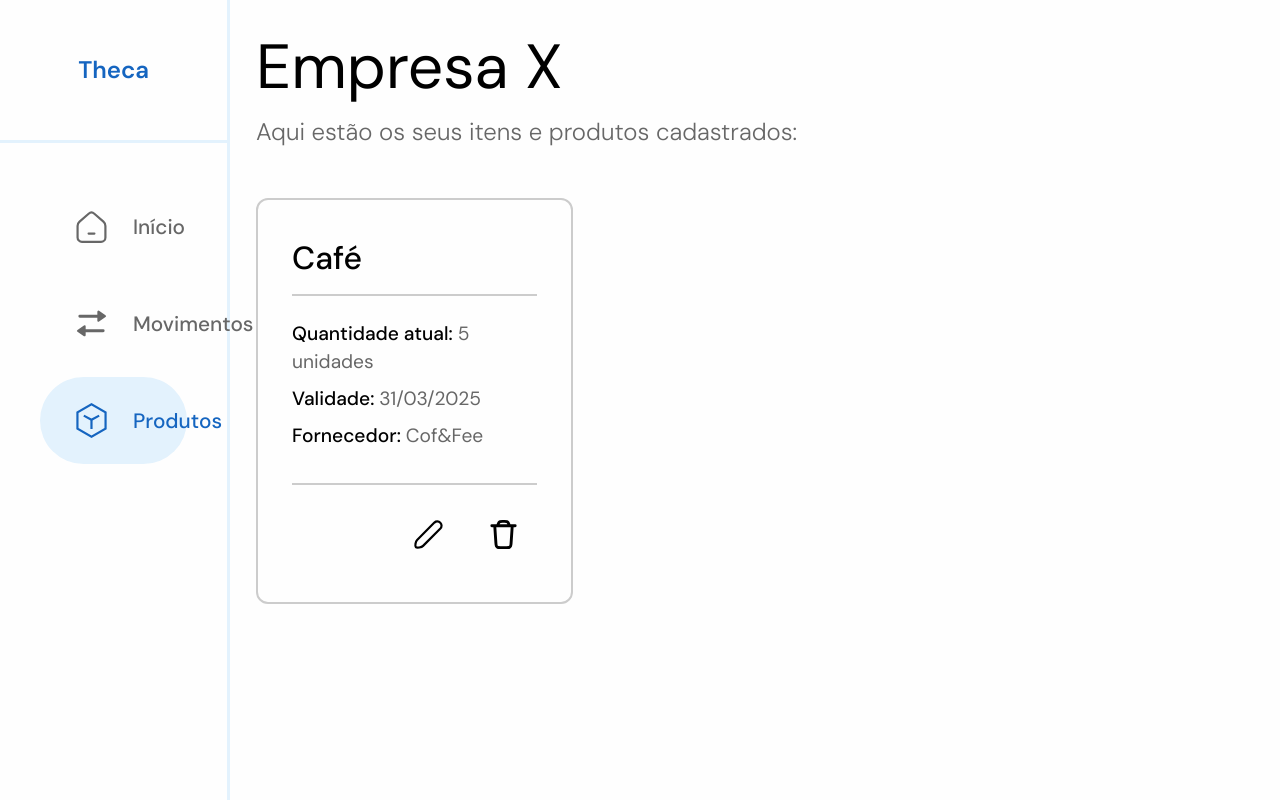
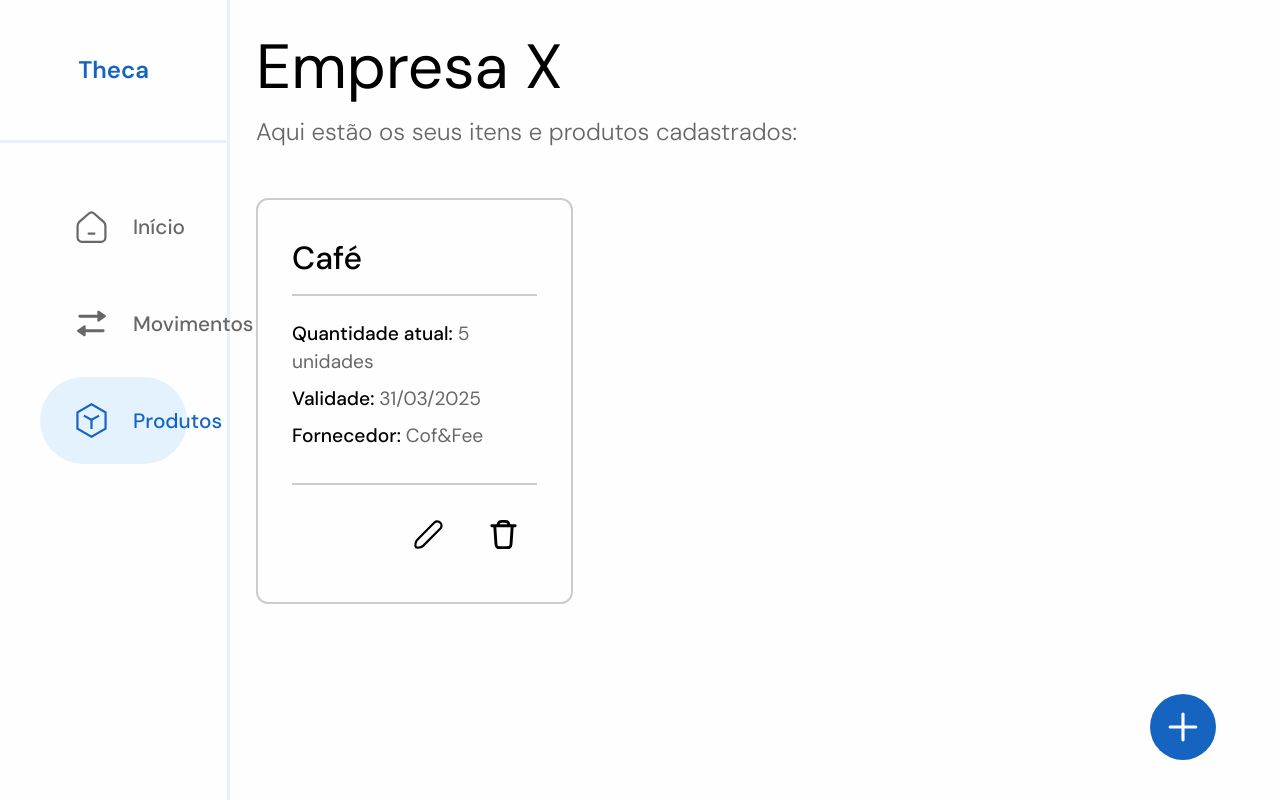
Before and after one commit to OBitencourt/theca, a Next.js app: page /products in a window 1280 px wide. Built offline with nearby package versions, Linux system fonts and the light colour scheme.

Commit message:
feat: adding add item button to products page

```diff
--- a/app/products/page.js
+++ b/app/products/page.js
@@ -2,6 +2,8 @@
 
 import TemplateDefault from "@/src/templates/TemplateDefault"
 import {Subtitle, Title } from "./style"
+
+import AddButton from '@/src/components/AddButton'
 import Item from "@/src/components/Item"
 
 const Products = () => {
@@ -15,6 +17,7 @@ const Products = () => {
         Aqui estão os seus itens e produtos cadastrados:
       </Subtitle>
       <Item />
+      <AddButton />
     </TemplateDefault>
   )
 }
--- /dev/null
+++ b/src/components/AddButton/index.js
@@ -0,0 +1,23 @@
+import Image from "next/image"
+import { ButtonDiv } from "./style"
+
+
+
+const AddButton = () => {
+
+    return (
+        <>
+            <ButtonDiv>
+                <Image
+                    src="/images/add-icon.svg"
+                    alt="Add"
+                    width={50}
+                    height={50}
+                />
+            </ButtonDiv>
+        </>
+    )
+}
+
+
+export default AddButton
--- /dev/null
+++ b/src/components/AddButton/style.ts
@@ -0,0 +1,22 @@
+import styled from "styled-components";
+
+export const ButtonDiv = styled.button`
+    border: none;
+    border-radius: 100%;
+    padding: 8px;
+    position: absolute;
+    bottom: 5%;
+    right: 5%;
+    background-color: var(--cs);
+    transition: all 150ms ease-in-out;
+    cursor: pointer;
+
+    &:hover {
+        transform: scale(1.05);
+        filter: brightness(0.97);
+    }
+
+    &:active {
+        transform: scale(0.97);
+    }
+`
```
Also changed, not shown: public/images/add-icon.svg (added).
